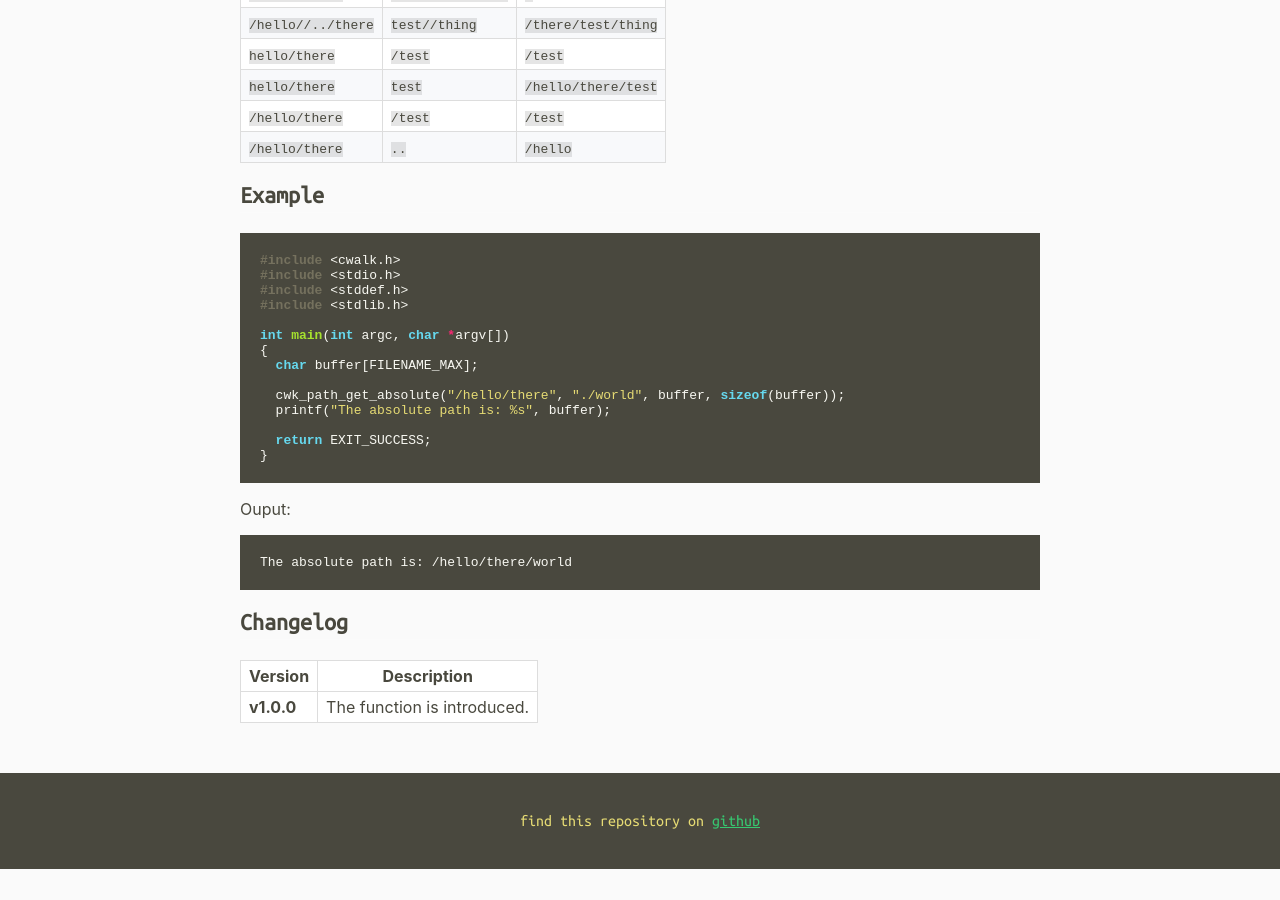
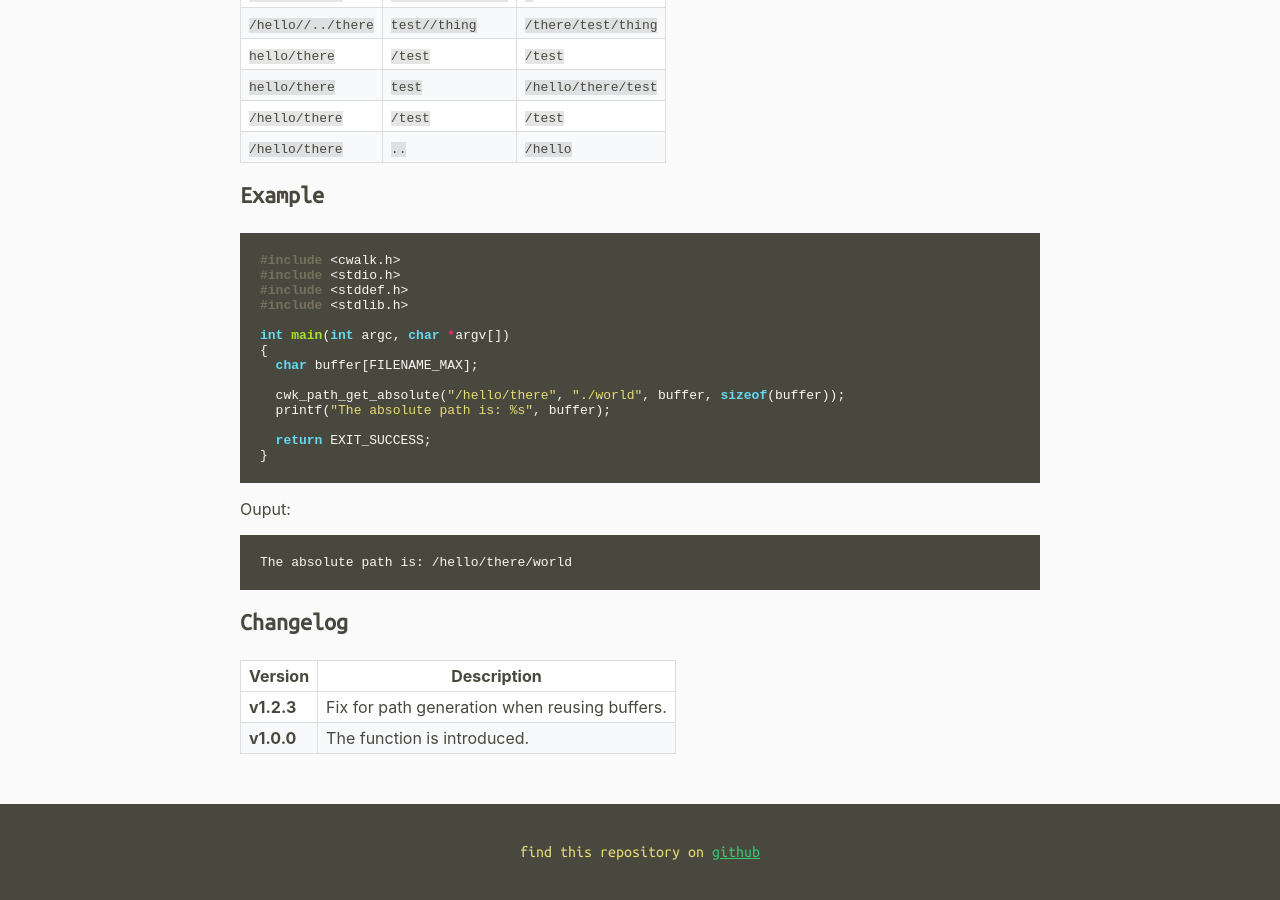
Before and after one commit to likle/cwalk, a Jekyll site: the page built from docs/reference/cwk_path_get_absolute.md, in a window 1280 px wide and 900 px high, scrolled down 904 px. Built offline with Jekyll 4.4.1, drawn with Linux system fonts in a browser that asks for light colours; before the commit the page ends 1773 px from its top, so only the background shows below that.

Commit message:
fixed change log of cwk_path_get_absolute

```diff
--- a/docs/reference/cwk_path_get_absolute.md
+++ b/docs/reference/cwk_path_get_absolute.md
@@ -61,4 +61,5 @@ The absolute path is: /hello/there/world
 
 | Version    | Description                                            |
 |------------|--------------------------------------------------------|
+| **v1.2.3** | Fix for path generation when reusing buffers.          |
 | **v1.0.0** | The function is introduced.                            |
```
